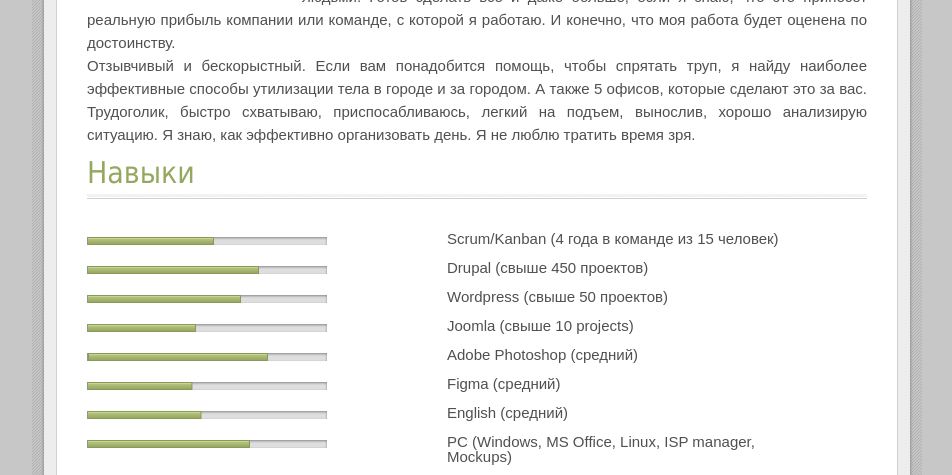
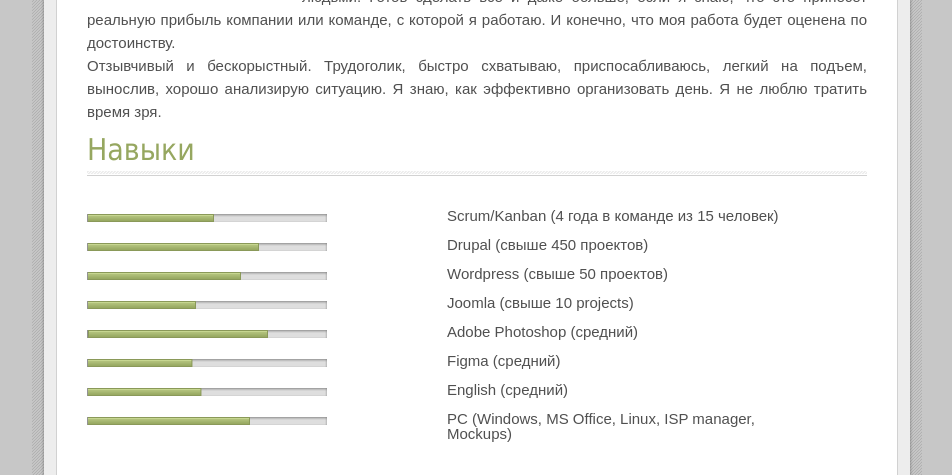
Before and after one commit to hottabu4/hottabu4.github.io, a plain HTML site: page index.html in a window 1280 px wide. Shown: the part 320-795 px from the top of the page, without its empty margins (163-1115 px from the left). Drawn offline with Linux system fonts and the light colour scheme.

Commit message:
Update index.html

```diff
--- a/index.html
+++ b/index.html
@@ -48,7 +48,7 @@
 							</div>
 							<div class="title2">
 								<p> Я могу быть правой рукой, левой рукой, ногами, глазами и парой новых мозговых извилин вашей команды. Я легко нахожу общий язык с разными людьми. Готов сделать все и даже больше, если я знаю, что это принесет реальную прибыль компании или команде, с которой я работаю. И конечно, что моя работа будет оценена по достоинству.</p>
-								<p> Отзывчивый и бескорыстный. Если вам понадобится помощь, чтобы спрятать труп, я найду наиболее эффективные способы утилизации тела в городе и за городом. А также 5 офисов, которые сделают это за вас. Трудоголик, быстро схватываю, приспосабливаюсь, легкий на подъем, вынослив, хорошо анализирую ситуацию. Я знаю, как эффективно организовать день. Я не люблю тратить время зря.</p>
+								<p> Отзывчивый и бескорыстный. Трудоголик, быстро схватываю, приспосабливаюсь, легкий на подъем, вынослив, хорошо анализирую ситуацию. Я знаю, как эффективно организовать день. Я не люблю тратить время зря.</p>
 							</div>
 							<div class="item">
 								<h2 class="h-border theme-color">Навыки</h2>
```
